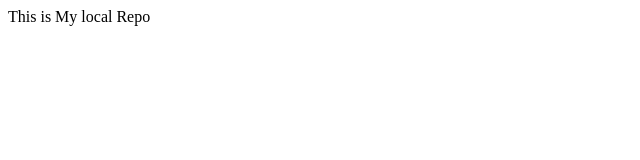
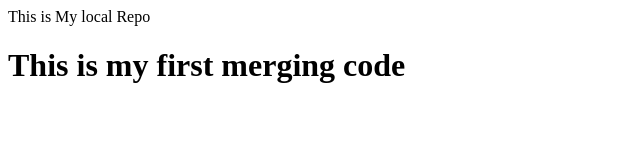
Before and after one commit to atul12668/MyLocalRepo, a plain HTML site: page index.html in a window 1280 px wide. Shown: the whole page, without its empty margins (0-640 px from the left). Drawn offline with Linux system fonts and the light colour scheme.

Commit message:
pushing to dev

```diff
--- a/index.html
+++ b/index.html
@@ -1 +1,2 @@
 <P>This is My local Repo</P>
+<h1>This is my first merging code</h1>
```
